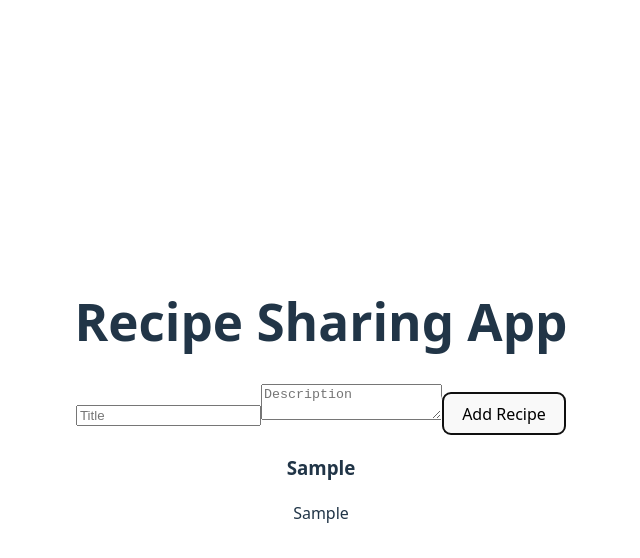
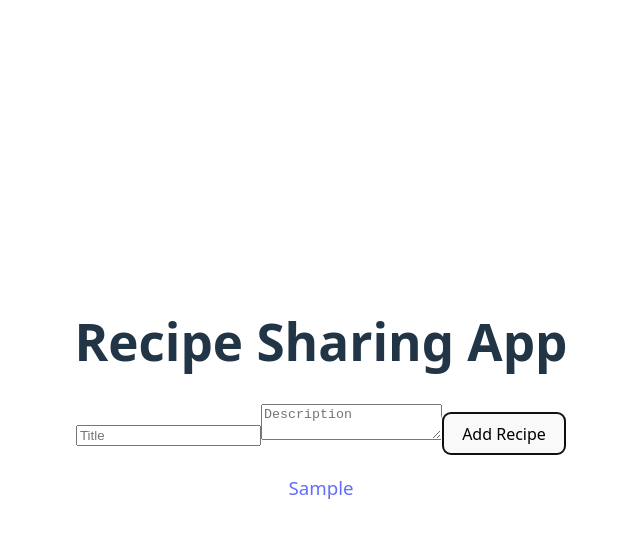
Before and after one commit to Amondi1111/alx-fe-reactjs, a React (Vite) app in the folder recipe-sharing-app/: page / in a window 1280 px wide. Both pictures are taken after typing "Sample", "Sample" into the empty fields and a click on the button "Add Recipe". Shown: the top 558 px of the page, without its empty margins (319-959 px from the left). Built offline with nearby package versions, Linux system fonts and the light colour scheme.

Commit message:
Recipe Sharing Application With Detailed Managment

```diff
--- a/recipe-sharing-app/package.json
+++ b/recipe-sharing-app/package.json
@@ -12,6 +12,7 @@
   "dependencies": {
     "react": "^19.1.0",
     "react-dom": "^19.1.0",
+    "react-router-dom": "^7.7.1",
     "zustand": "^5.0.6"
   },
   "devDependencies": {
--- a/recipe-sharing-app/src/App.jsx
+++ b/recipe-sharing-app/src/App.jsx
@@ -1,14 +1,26 @@
+import { BrowserRouter as Router, Routes, Route } from 'react-router-dom'
 import RecipeList from './components/RecipeList'
 import AddRecipeForm from './components/AddRecipeForm'
+import RecipeDetails from './components/RecipeDetails'
 import './App.css'
 
 function App() {
   return (
+    <Router>
+      <Routes>
+        <Route
+          path="/"
+          element={
     <div style={{ maxWidth: '600px', margin: 'auto', padding: '20px' }}>
       <h1>Recipe Sharing App</h1>
       <AddRecipeForm />
       <RecipeList />
     </div>
+     }
+        />
+        <Route path="/recipe/:id" element={<RecipeDetails />} />
+      </Routes>
+    </Router>
   );
 }
 
--- a/recipe-sharing-app/src/components/AddRecipeForm.jsx
+++ b/recipe-sharing-app/src/components/AddRecipeForm.jsx
@@ -1,5 +1,5 @@
 import { useState } from 'react';
-  import { useRecipeStore } from '../store/recipeStore';
+  import { useRecipeStore } from './recipeStore';
 
   const AddRecipeForm = () => {
     const addRecipe = useRecipeStore(state => state.addRecipe);
--- /dev/null
+++ b/recipe-sharing-app/src/components/DeleteRecipeButton.jsx
@@ -0,0 +1,16 @@
+import { useRecipeStore } from './recipeStore';
+import { useNavigate } from 'react-router-dom';
+
+function DeleteRecipeButton({ id }) {
+  const deleteRecipe = useRecipeStore(state => state.deleteRecipe);
+  const navigate = useNavigate();
+
+  const handleDelete = () => {
+    deleteRecipe(id);
+    navigate('/');
+  };
+
+  return <button onClick={handleDelete}>Delete Recipe</button>;
+}
+
+export default DeleteRecipeButton;
--- /dev/null
+++ b/recipe-sharing-app/src/components/EditRecipeForm.jsx
@@ -0,0 +1,24 @@
+import { useState } from 'react';
+import { useRecipeStore } from './recipeStore';
+
+function EditRecipeForm({ recipe }) {
+  const [title, setTitle] = useState(recipe.title);
+  const [description, setDescription] = useState(recipe.description);
+  const updateRecipe = useRecipeStore(state => state.updateRecipe);
+
+  const handleSubmit = (e) => {
+    e.preventDefault();
+    updateRecipe({ id: recipe.id, title, description });
+    alert("Recipe updated!");
+  };
+
+  return (
+    <form onSubmit={handleSubmit}>
+      <input value={title} onChange={e => setTitle(e.target.value)} />
+      <textarea value={description} onChange={e => setDescription(e.target.value)} />
+      <button type="submit">Update Recipe</button>
+    </form>
+  );
+}
+
+export default EditRecipeForm;
--- /dev/null
+++ b/recipe-sharing-app/src/components/RecipeDetails.jsx
@@ -0,0 +1,24 @@
+import { useParams } from 'react-router-dom';
+import { useRecipeStore } from './recipeStore';
+import EditRecipeForm from './EditRecipeForm';
+import DeleteRecipeButton from './DeleteRecipeButton';
+
+function RecipeDetails() {
+  const { id } = useParams();
+  const recipe = useRecipeStore(state =>
+    state.recipes.find(recipe => recipe.id === Number(id))
+  );
+
+  if (!recipe) return <p>Recipe not found</p>;
+
+  return (
+    <div>
+      <h2>{recipe.title}</h2>
+      <p>{recipe.description}</p>
+      <EditRecipeForm recipe={recipe} />
+      <DeleteRecipeButton id={recipe.id} />
+    </div>
+  );
+}
+
+export default RecipeDetails;
--- a/recipe-sharing-app/src/components/RecipeList.jsx
+++ b/recipe-sharing-app/src/components/RecipeList.jsx
@@ -1,19 +1,21 @@
-import { useRecipeStore } from '../store/recipeStore';
+import { Link } from 'react-router-dom';
+import { useRecipeStore } from './recipeStore';
 
 
-const RecipeList = () => {
+function RecipeList() {
   const recipes = useRecipeStore(state => state.recipes);
 
   return (
     <div>
       {recipes.map(recipe => (
         <div key={recipe.id}>
-            <h3>{recipe.title}</h3>
-            <p>{recipe.description}</p>
+          <h3>
+            <Link to={`/recipe/${recipe.id}`}>{recipe.title}</Link>
+          </h3>
         </div>
       ))}
     </div>
   );
-  };
+}
 
   export default RecipeList;
--- a/recipe-sharing-app/src/components/recipeStore.js
+++ b/recipe-sharing-app/src/components/recipeStore.js
@@ -1,7 +1,17 @@
 import { create } from 'zustand';
 
-export const useRecipeStore = create(set => ({
+export const useRecipeStore = create((set) => ({
   recipes: [],
-  addRecipe: (newRecipe) => set(state => ({ recipes: [...state.recipes, newRecipe] })),
-  setRecipes: (recipes) => set({ recipes })
+  addRecipe: (newRecipe) =>
+    set((state) => ({ recipes: [...state.recipes, newRecipe] })),
+  deleteRecipe: (id) =>
+    set((state) => ({
+      recipes: state.recipes.filter((recipe) => recipe.id !== id),
+    })),
+  updateRecipe: (updatedRecipe) =>
+    set((state) => ({
+      recipes: state.recipes.map((recipe) =>
+        recipe.id === updatedRecipe.id ? updatedRecipe : recipe
+      ),
+    })),
 }));
--- a/recipe-sharing-app/src/store/recipeStore.js
+++ /dev/null
@@ -1,7 +0,0 @@
-import { create } from 'zustand';
-
-export const useRecipeStore = create(set => ({
-  recipes: [],
-  addRecipe: (newRecipe) => set(state => ({ recipes: [...state.recipes, newRecipe] })),
-  setRecipes: (recipes) => set({ recipes })
-}));
```
Also changed, not shown: 1 other file (tests, documents, lock files or other folders). Lines whose indentation alone changed are shown as unchanged.
